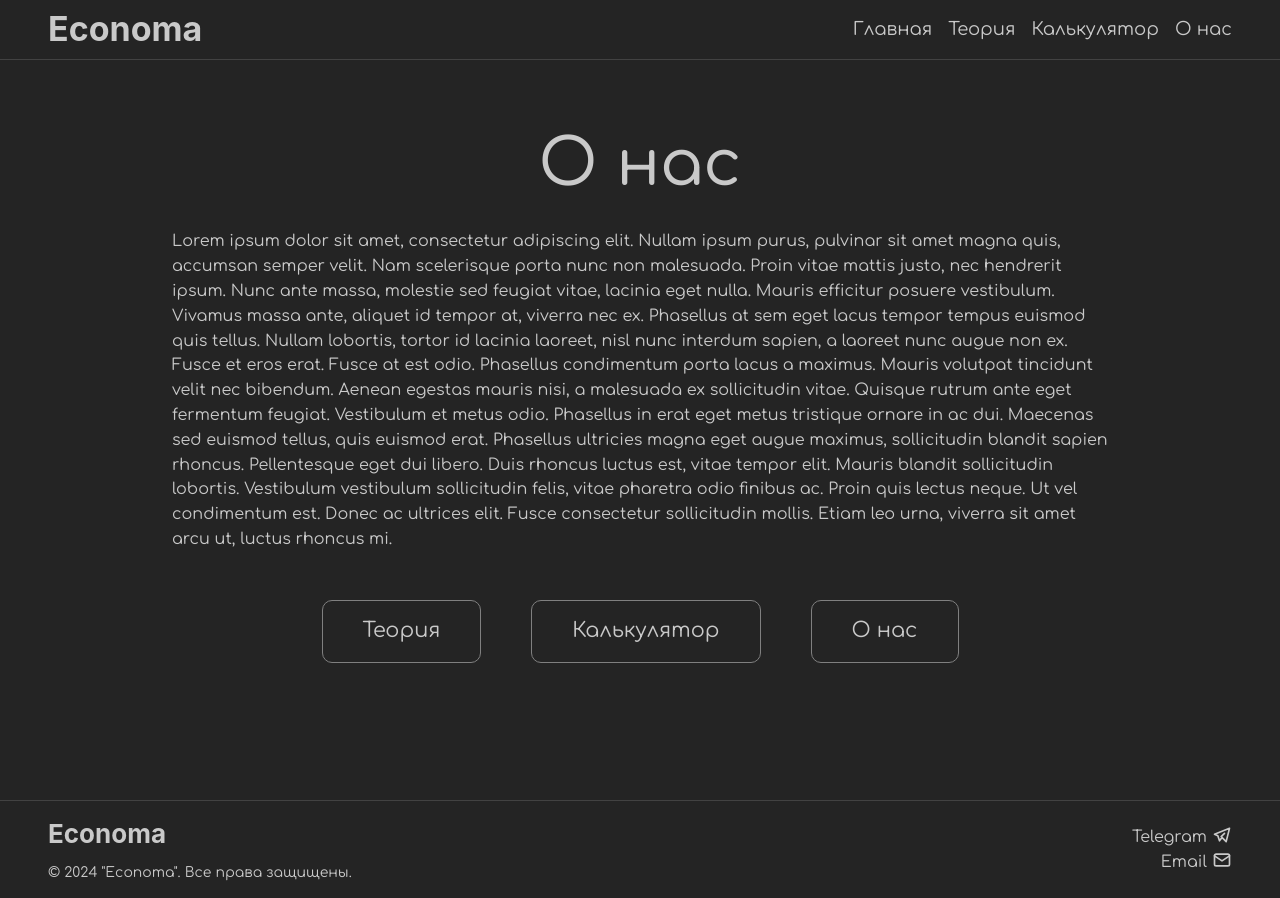
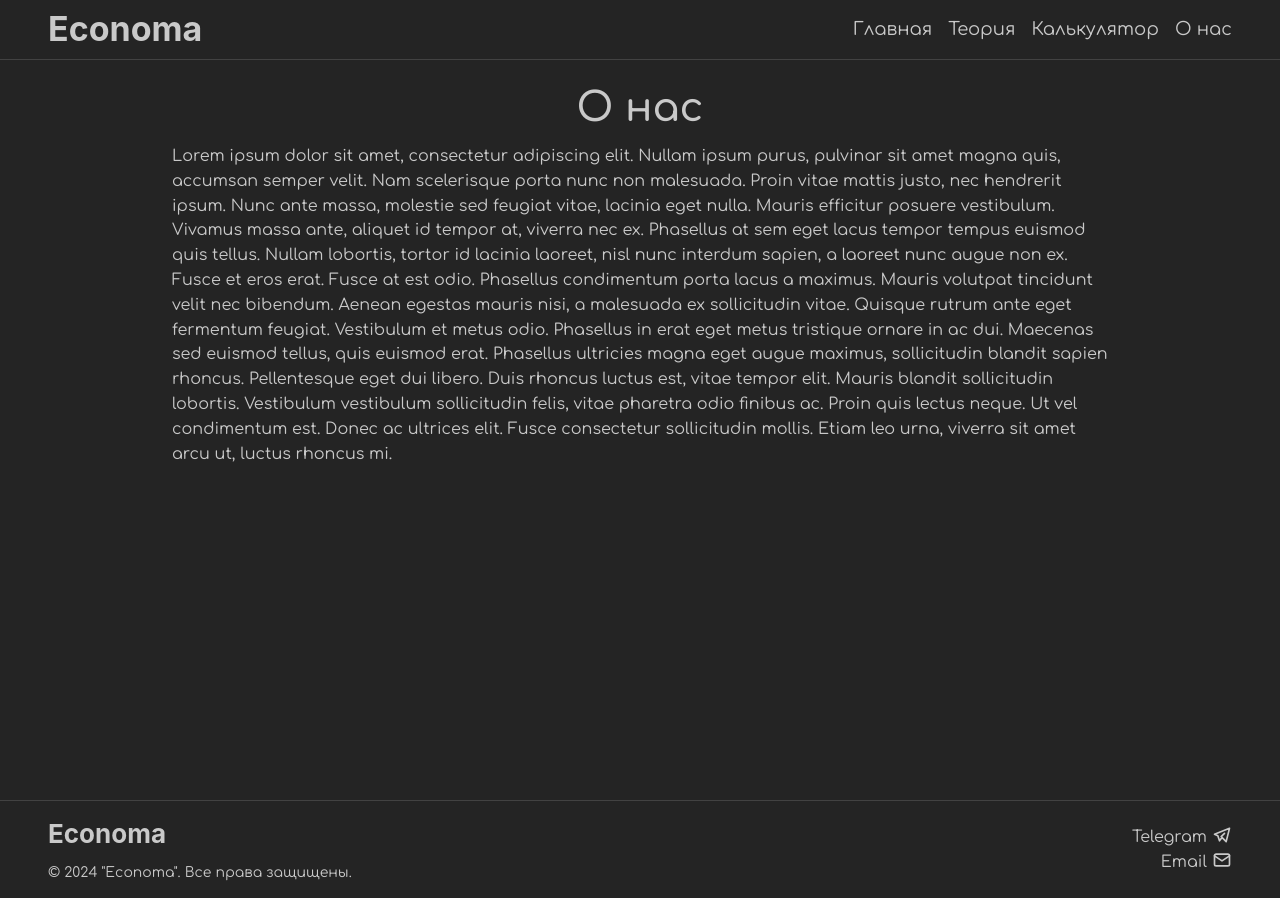
Before and after one commit to Vadimcha/Economa, a React (Vite) app: page /about in a window 1280 px wide. Built offline with nearby package versions, Linux system fonts and the light colour scheme.

Commit message:
Visual fixes

```diff
--- a/src/pages/AboutUsPage/index.tsx
+++ b/src/pages/AboutUsPage/index.tsx
@@ -1,34 +1,14 @@
-import {Center, Flex, Text, UnstyledButton} from "@mantine/core";
-import {INavLink, NavLinksData} from "../../data/NavLinksData";
-import {useNavigate} from "react-router-dom";
+import {Center, Text} from "@mantine/core";
 import './AboutUsPage.css'
 import {Layout} from "../../components/Layout";
 
 export const AboutUsPage = () => {
-    const navigate = useNavigate()
     return (
         <Layout>
-            <Flex component={Center} style={{ height: "calc(85vh - 60px)" }} direction={"column"}>
-                <Text size={"4rem"} fw={500}>О нас</Text>
-                <Text my={"xl"}>Lorem ipsum dolor sit amet, consectetur adipiscing elit. Nullam ipsum purus, pulvinar sit amet magna quis, accumsan semper velit. Nam scelerisque porta nunc non malesuada. Proin vitae mattis justo, nec hendrerit ipsum. Nunc ante massa, molestie sed feugiat vitae, lacinia eget nulla. Mauris efficitur posuere vestibulum. Vivamus massa ante, aliquet id tempor at, viverra nec ex. Phasellus at sem eget lacus tempor tempus euismod quis tellus. Nullam lobortis, tortor id lacinia laoreet, nisl nunc interdum sapien, a laoreet nunc augue non ex. Fusce et eros erat. Fusce at est odio. Phasellus condimentum porta lacus a maximus.
-                    Mauris volutpat tincidunt velit nec bibendum. Aenean egestas mauris nisi, a malesuada ex sollicitudin vitae. Quisque rutrum ante eget fermentum feugiat. Vestibulum et metus odio. Phasellus in erat eget metus tristique ornare in ac dui. Maecenas sed euismod tellus, quis euismod erat. Phasellus ultricies magna eget augue maximus, sollicitudin blandit sapien rhoncus. Pellentesque eget dui libero. Duis rhoncus luctus est, vitae tempor elit. Mauris blandit sollicitudin lobortis. Vestibulum vestibulum sollicitudin felis, vitae pharetra odio finibus ac. Proin quis lectus neque. Ut vel condimentum est. Donec ac ultrices elit. Fusce consectetur sollicitudin mollis. Etiam leo urna, viverra sit amet arcu ut, luctus rhoncus mi.
-                </Text>
-                <Flex gap={50} justify={"space-between"} mt={"md"}>
-                    { NavLinksData.map((link: INavLink) => {
-                        return (
-                            link.src != '/'
-                            &&
-                            <UnstyledButton
-                                className={"link"}
-                                key={link.src}
-                                onClick={() => navigate(link.src)}
-                            >
-                                <Text size={"1.3rem"}>{link.name}</Text>
-                            </UnstyledButton>
-                        )
-                    }) }
-                </Flex>
-            </Flex>
+            <Center w={"100%"}><Text size={"2.5rem"} fw={600} mb={"md"}>О нас</Text></Center>
+            <Text>Lorem ipsum dolor sit amet, consectetur adipiscing elit. Nullam ipsum purus, pulvinar sit amet magna quis, accumsan semper velit. Nam scelerisque porta nunc non malesuada. Proin vitae mattis justo, nec hendrerit ipsum. Nunc ante massa, molestie sed feugiat vitae, lacinia eget nulla. Mauris efficitur posuere vestibulum. Vivamus massa ante, aliquet id tempor at, viverra nec ex. Phasellus at sem eget lacus tempor tempus euismod quis tellus. Nullam lobortis, tortor id lacinia laoreet, nisl nunc interdum sapien, a laoreet nunc augue non ex. Fusce et eros erat. Fusce at est odio. Phasellus condimentum porta lacus a maximus.
+                Mauris volutpat tincidunt velit nec bibendum. Aenean egestas mauris nisi, a malesuada ex sollicitudin vitae. Quisque rutrum ante eget fermentum feugiat. Vestibulum et metus odio. Phasellus in erat eget metus tristique ornare in ac dui. Maecenas sed euismod tellus, quis euismod erat. Phasellus ultricies magna eget augue maximus, sollicitudin blandit sapien rhoncus. Pellentesque eget dui libero. Duis rhoncus luctus est, vitae tempor elit. Mauris blandit sollicitudin lobortis. Vestibulum vestibulum sollicitudin felis, vitae pharetra odio finibus ac. Proin quis lectus neque. Ut vel condimentum est. Donec ac ultrices elit. Fusce consectetur sollicitudin mollis. Etiam leo urna, viverra sit amet arcu ut, luctus rhoncus mi.
+            </Text>
         </Layout>
     )
 }
--- a/src/pages/CalculatorPage/index.tsx
+++ b/src/pages/CalculatorPage/index.tsx
@@ -1,12 +1,12 @@
 import {Layout} from "../../components/Layout";
-import {Tabs, Text, Divider} from "@mantine/core";
+import {Tabs, Text, Divider, Center} from "@mantine/core";
 import {AnPaymentForm} from "../../components/AnPaymentForm";
 import {DifPaymentForm} from "../../components/DifPaymentForm";
 
 export const CalculatorPage = () => {
     return (
         <Layout>
-            <Text size={"2rem"} fw={600} mb={"md"}>Калькулятор</Text>
+            <Center w={"100%"}><Text size={"2rem"} fw={600} mb={"md"}>Калькулятор</Text></Center>
             <Tabs variant="pills" radius="md" defaultValue="an_payment">
                 <Tabs.List>
                     <Tabs.Tab value="an_payment" >
--- a/src/pages/ListTheoryPage/index.tsx
+++ b/src/pages/ListTheoryPage/index.tsx
@@ -1,5 +1,5 @@
 import {Layout} from "../../components/Layout";
-import {SimpleGrid, Text} from "@mantine/core";
+import {SimpleGrid, Text, Center} from "@mantine/core";
 import {TheoryData} from "../../data/TheoryData";
 import {ITheoryItem} from "../../models/ITheoryItem";
 import {TheoryListItem} from "../../components/TheoryListItem";
@@ -7,7 +7,7 @@ import {TheoryListItem} from "../../components/TheoryListItem";
 export const TheoryPage = () => {
     return (
         <Layout>
-            <Text size={"2rem"} fw={600} mb={"md"}>Теория</Text>
+            <Center w={"100%"}><Text size={"2rem"} fw={600} mb={"md"}>Теория</Text></Center>
             <SimpleGrid cols={3}>
                 { TheoryData.map((item: ITheoryItem) => {
                     return <TheoryListItem key={item.name} data={item} />
```
